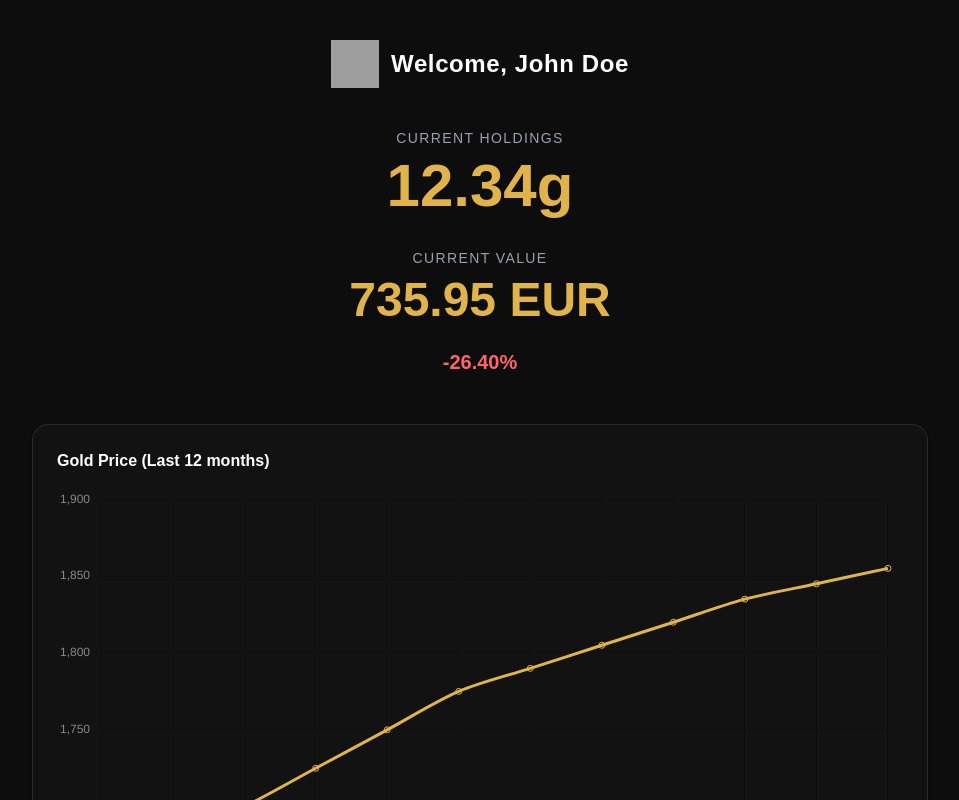
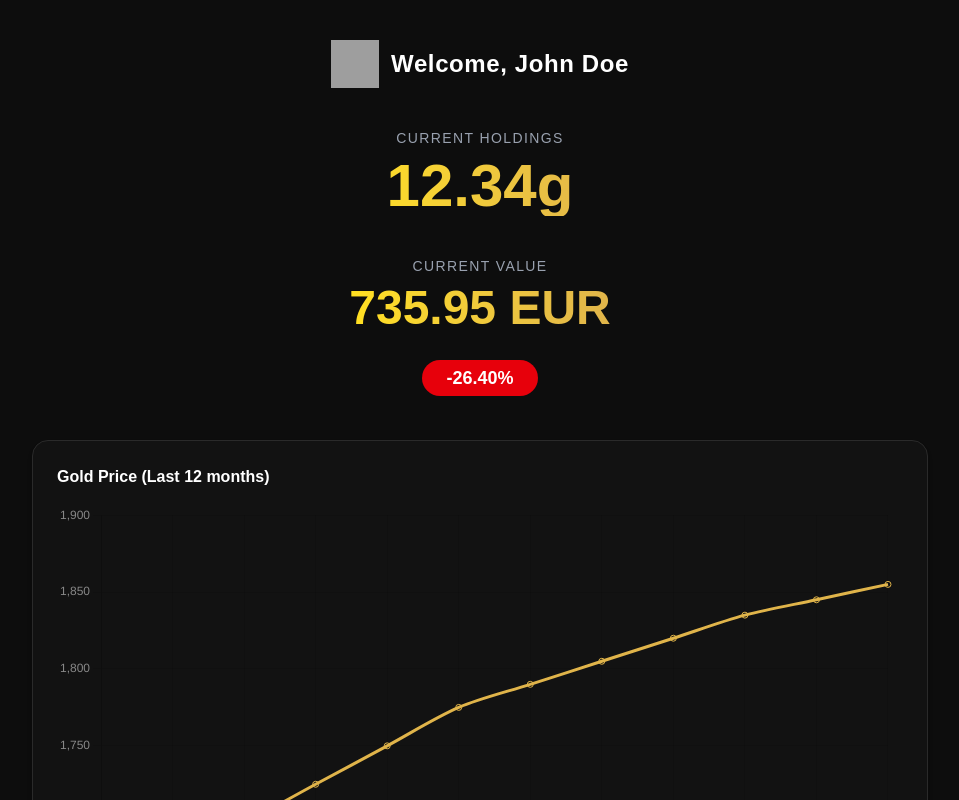
Before and after one commit to jordanpower10/solacegold-frontend, a Next.js app: page /dashboard in a window 1280 px wide. Shown: the top 800 px of the page, without its empty margins (160-1119 px from the left). Built offline with nearby package versions, Linux system fonts and the light colour scheme; grey boxes are pictures that could not be loaded.

Commit message:
Final premium dashboard with glowing holdings

```diff
--- a/pages/dashboard.tsx
+++ b/pages/dashboard.tsx
@@ -55,19 +55,27 @@ export default function Dashboard() {
         </div>
 
         {/* Wallet Section */}
-        <div className="text-center mb-12">
+        <div className="text-center mb-12 animate-fadeIn">
+
           <div className="text-sm text-gray-400 uppercase tracking-widest mb-2">Current Holdings</div>
-          <div className="text-6xl font-extrabold text-[#e0b44a]">{goldHoldings}g</div>
+          <div className="text-6xl font-extrabold text-transparent bg-clip-text bg-gradient-to-r from-[#e0b44a] via-yellow-300 to-[#e0b44a] animate-glow">
+            {goldHoldings}g
+          </div>
 
-          <div className="mt-8 text-sm text-gray-400 uppercase tracking-widest mb-2">Current Value</div>
-          <div className="text-5xl font-extrabold text-[#e0b44a]">{goldValueEUR} EUR</div>
+          <div className="mt-10 text-sm text-gray-400 uppercase tracking-widest mb-2">Current Value</div>
+          <div className="text-5xl font-extrabold text-transparent bg-clip-text bg-gradient-to-r from-[#e0b44a] via-yellow-300 to-[#e0b44a] animate-glow">
+            {goldValueEUR} EUR
+          </div>
 
-          <div className={`mt-6 text-xl font-semibold ${parseFloat(profitLoss) >= 0 ? 'text-green-400' : 'text-red-400'}`}>
-            {parseFloat(profitLoss) >= 0 ? '+' : ''}{profitLoss}%
+          <div className="mt-8">
+            <span className={`px-6 py-2 rounded-full font-semibold text-lg ${parseFloat(profitLoss) >= 0 ? 'bg-green-600' : 'bg-red-600'} animate-fadeIn`}>
+              {parseFloat(profitLoss) >= 0 ? '+' : ''}{profitLoss}%
+            </span>
           </div>
+
         </div>
 
-        {/* Chart */}
+        {/* Chart Section */}
         <div className="w-full max-w-4xl mb-12 bg-[#121212] border border-[#2a2a2a] rounded-2xl p-6 shadow-md">
           <h3 className="text-md font-semibold mb-4">Gold Price (Last 12 months)</h3>
           <Line data={chartData} options={chartOptions} />
```
